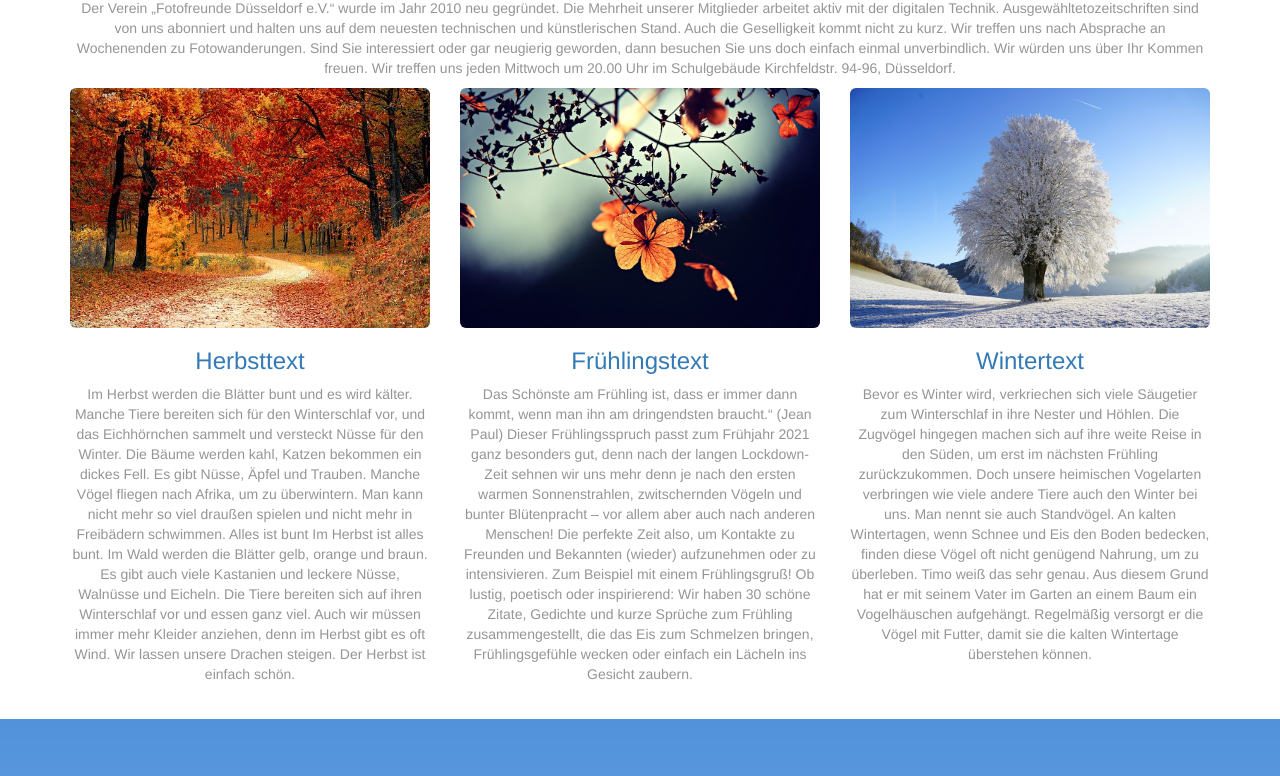
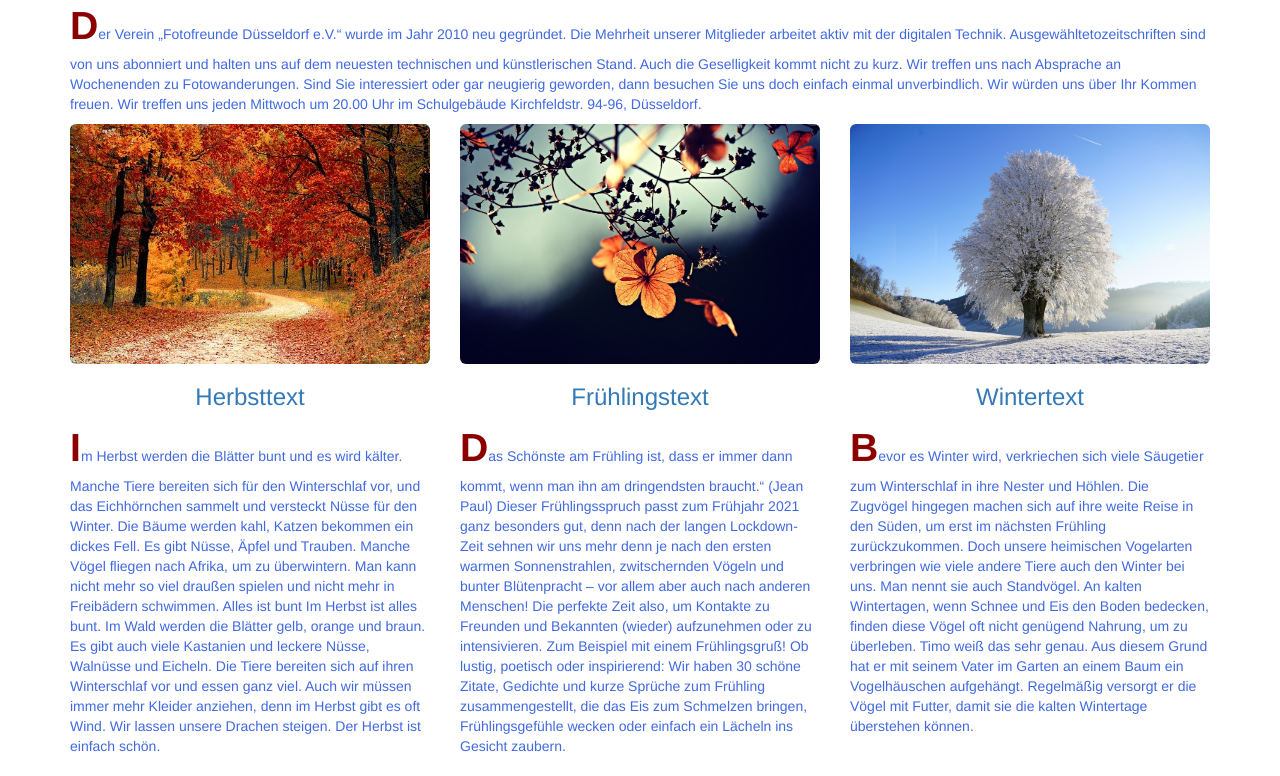
Before and after one commit to Petsch09/Aufgaben-256, a plain HTML site: page index.html in a window 1280 px wide. Shown: the part 498-1274 px from the top of the page. Drawn offline with Linux system fonts and the light colour scheme.

Commit message:
Update custom.css

```diff
--- a/css/custom.css
+++ b/css/custom.css
@@ -1,11 +1,23 @@
+p::first-letter {
+    font-size: 2.8em;
+    color:darkred;
+    font-weight: bold;
+
+}
+
 body {
 	padding-top: 50px;
-	color: #959595;
+	color: #4169e1;
+
 	}
 
 h1, h2, h3, h4, h5, h6 {
 	color: black;
+	text-align: center;
+
 	}
+	p{text-align:left;}
+
 
 .feature {
 	background: lightblue linear-gradient(to bottom, lightskyblue, lightgreen);
```
